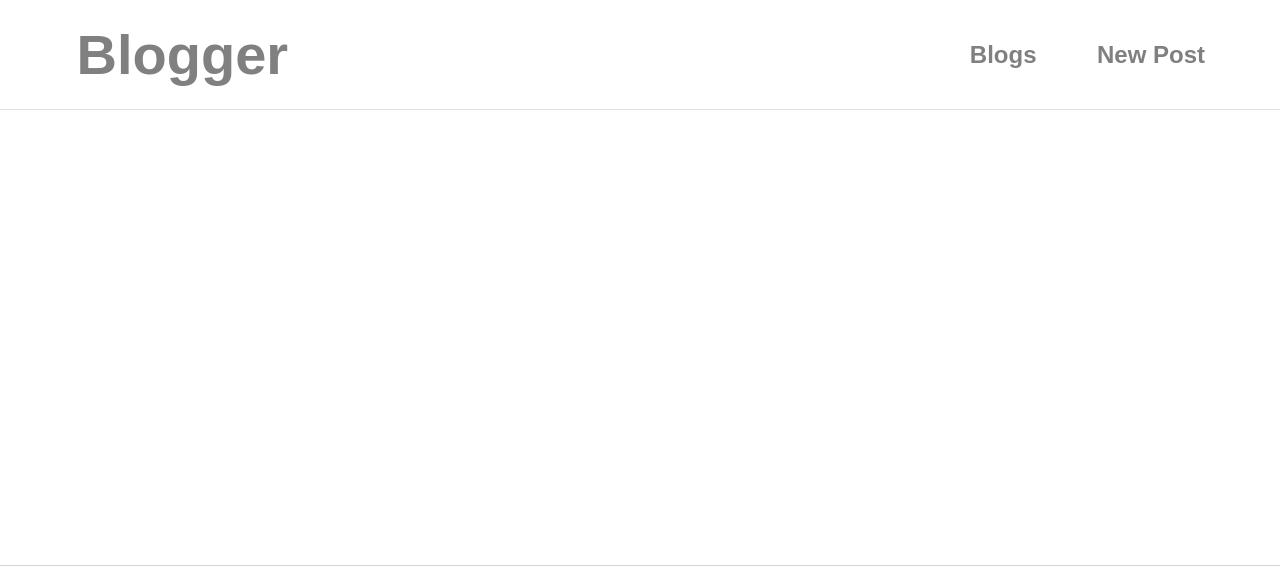
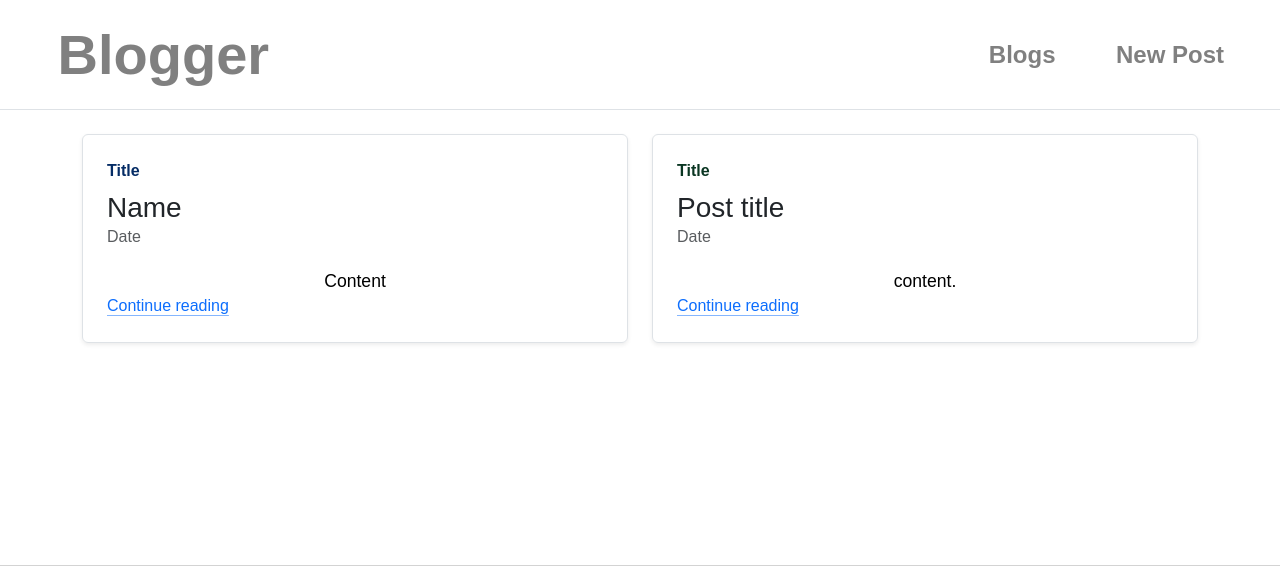
Before and after one commit to Jamie-Buick/Blog-Project, a Node server app: page / in a window 1280 px wide. Shown: the top 566 px of the page. Run offline with Node 20, Linux system fonts and the light colour scheme; some libraries are stand-ins or nearby versions.

Commit message:
Have gotten the POST working, so the user can now send data from the form to the server

```diff
--- a/index.js
+++ b/index.js
@@ -1,7 +1,11 @@
+import { name } from "ejs";
 import express from "express";
 
 const app = express();
 const port = 3000;
+
+app.use(express.urlencoded({ extended: true }));
+
 app.use(express.static("public"));
 
 app.get("/", (req, res)=> {
@@ -18,6 +22,32 @@ app.get("/", (req, res)=> {
   });
 
 
+  app.post("/submit", (req, res) => {
+    console.log('Received form submission:');
+    console.log('Request body:', req.body);
+
+
+    const name = req.body.name;
+    const email = req.body.email;
+    const title = req.body.title;
+    const content = req.body.content;
+
+       // Here, you can handle the form data as you wish, such as saving it to a database or logging it
+       console.log('Submitted form data:');
+       console.log('Name:', name);
+       console.log('Email:', email);
+       console.log('Title:', title);
+       console.log('Content:', content);
+
+
+
+  });
+
+
+
+
+
+
 
 
   app.listen(port, () => {
--- a/views/Partials/header.ejs
+++ b/views/Partials/header.ejs
@@ -7,6 +7,8 @@
   <link rel="stylesheet" href="https://cdn.jsdelivr.net/npm/bootstrap@4.6.1/dist/css/bootstrap.min.css">
   <link rel="stylesheet" href="https://cdnjs.cloudflare.com/ajax/libs/font-awesome/5.10.2/css/all.css">
   <link rel="stylesheet" href="https://cdnjs.cloudflare.com/ajax/libs/font-awesome/5.10.2/css/all.css">
+  <link href="https://cdn.jsdelivr.net/npm/bootstrap@5.3.3/dist/css/bootstrap.min.css" rel="stylesheet" integrity="sha384-QWTKZyjpPEjISv5WaRU9OFeRpok6YctnYmDr5pNlyT2bRjXh0JMhjY6hW+ALEwIH" crossorigin="anonymous">
+  <script src="https://cdn.jsdelivr.net/npm/bootstrap@5.3.3/dist/js/bootstrap.bundle.min.js" integrity="sha384-YvpcrYf0tY3lHB60NNkmXc5s9fDVZLESaAA55NDzOxhy9GkcIdslK1eN7N6jIeHz" crossorigin="anonymous"></script>
   <link rel="stylesheet" href="/styles/main.css">
   <title>Blogger</title>
 </head>
--- a/views/index.ejs
+++ b/views/index.ejs
@@ -1,4 +1,55 @@
 <%- include("partials/header.ejs") %>
+
+
+<div class ="container">
+    <div class="row mb-2">
+        <div class="col-md-6">
+        <div class="row g-0 border rounded overflow-hidden flex-md-row mb-4 shadow-sm h-md-250 position-relative">
+            <div class="col p-4 d-flex flex-column position-static">
+            <strong class="d-inline-block mb-2 text-primary-emphasis">Title</strong>
+            <h3 class="mb-0">Name</h3>
+            <div class="mb-1 text-body-secondary">Date</div>
+            <p class="card-text mb-auto">Content</p>
+            <a href="#" class="icon-link gap-1 icon-link-hover stretched-link">
+                Continue reading
+                <svg class="bi"><use xlink:href="#chevron-right"></use></svg>
+            </a>
+            </div>
+        </div>
+        </div>
+
+        <div class="col-md-6">
+        <div class="row g-0 border rounded overflow-hidden flex-md-row mb-4 shadow-sm h-md-250 position-relative">
+            <div class="col p-4 d-flex flex-column position-static">
+            <strong class="d-inline-block mb-2 text-success-emphasis">Title</strong>
+            <h3 class="mb-0">Post title</h3>
+            <div class="mb-1 text-body-secondary">Date</div>
+            <p class="mb-auto">content.</p>
+            <a href="#" class="icon-link gap-1 icon-link-hover stretched-link">
+                Continue reading
+                <svg class="bi"><use xlink:href="#chevron-right"></use></svg>
+            </a>
+            </div>
+
+        </div>
+        </div>
+    </div>
+</div>
+
+
+
+
+
+
+
+
+
+
+
+
+
+
+
 
 
 
--- a/views/write.ejs
+++ b/views/write.ejs
@@ -3,11 +3,11 @@
 <h1>What is on your mind?</h1>
 
 <div class="entry container">
-    <form style="text-align:center">
+    <form action="/submit" method="POST" style="text-align:center" >
         <input name="name" type="text" class="feedback-input" placeholder="Name" />
         <input name="email" type="text" class="feedback-input" placeholder="Email" />
-        <input name="Title" type="text" class="feedback-input" placeholder="Post Title" />
-        <textarea name="text" class="feedback-input" placeholder="Post Content"></textarea>
+        <input name="title" type="text" class="feedback-input" placeholder="Post Title" />
+        <textarea name="content" class="feedback-input" placeholder="Post Content"></textarea>
         <input type="submit" value="SUBMIT" />
     </form>
 </div>
```
